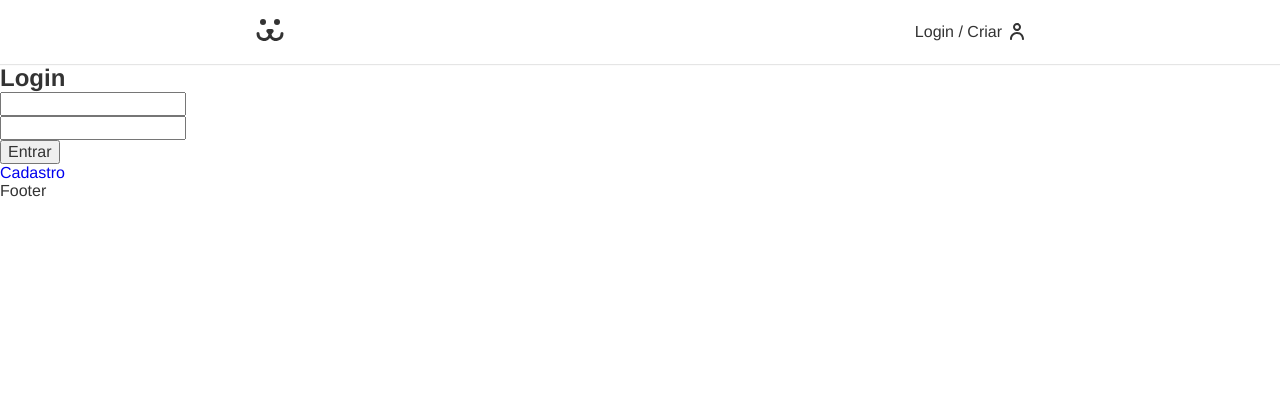
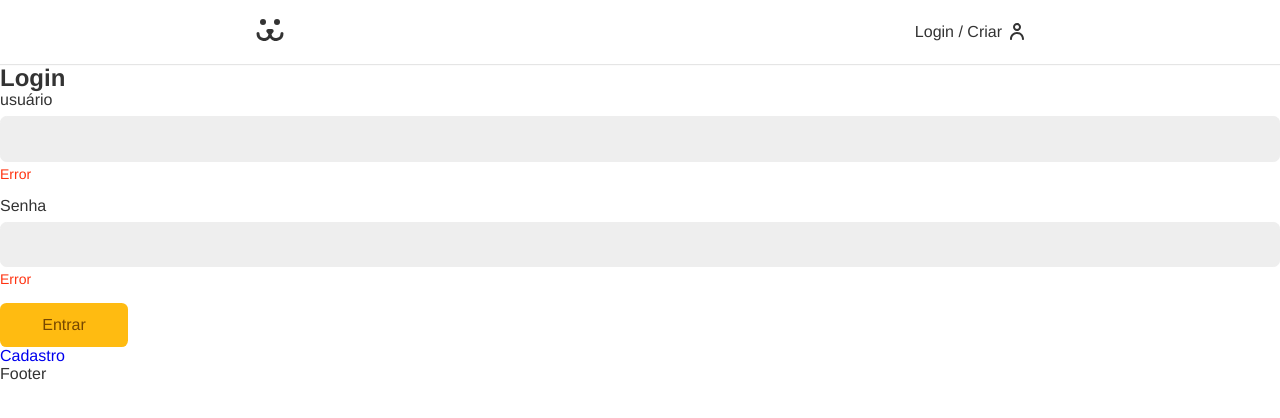
Before and after one commit to PedroPaivaDev/study-origamid-react, a React (Create React App) app: page /login in a window 1280 px wide. Shown: the top 418 px of the page. Built offline with nearby package versions, Linux system fonts and the light colour scheme.

Commit message:
form components and styles

```diff
--- /dev/null
+++ b/src/components/Forms/Button.js
@@ -0,0 +1,10 @@
+import React from 'react';
+import styles from './Button.module.css';
+
+const Button = ({children, ...props}) => {
+  return (
+    <button className={styles.button} {...props}>{children}</button>
+  )
+}
+
+export default Button;
--- /dev/null
+++ b/src/components/Forms/Button.module.css
@@ -0,0 +1,23 @@
+.button {
+    font-size: 1rem;
+    font-family: var(--type-first);
+    cursor: pointer;
+    border: none;
+    border-radius: 0.4rem;
+    background:#fb1;
+    color: #764701;
+    min-width: 8rem;
+    padding: 0.8rem 1.2rem;
+    box-sizing: border-box;
+    transition: 0.2s;
+}
+
+.button:hover, .button:focus {
+    outline: none;
+    box-shadow: 0 0 0 3px #fea, 0 0 0 4px #fb1;
+}
+
+.button:disabled {
+    opacity: 0.5;
+    cursor: wait;
+}
--- /dev/null
+++ b/src/components/Forms/Input.js
@@ -0,0 +1,12 @@
+import React from 'react';
+import styles from './Input.module.css';
+
+const Input = ({label, type, name}) => {
+  return <div className={styles.wrapper}>
+    <label htmlFor={name} className={styles.label}>{label}</label>
+    <input id={name} name={name} className={styles.input} type={type} />
+    <p className={styles.error}>Error</p>
+  </div>
+}
+
+export default Input;
--- /dev/null
+++ b/src/components/Forms/Input.module.css
@@ -0,0 +1,34 @@
+.wrapper {
+    margin-bottom: 1rem;
+}
+
+.input {
+    border: 1px solid #eee;
+    display: block;
+    width: 100%;
+    font-size: 1rem;
+    padding: 0.8rem;
+    border-radius: 0.4rem;
+    background: #eee;
+    transition: 0.2s;
+}
+
+.input:focus, input:hover {
+    outline: none;
+    border-color: #fb1;
+    background: white;
+    box-shadow: 0 0 0 3px #fea
+}
+
+.label {
+    display: block;
+    font-size: 1rem;
+    line-height: 1;
+    padding-bottom: 0.5rem;
+}
+
+.error {
+    color: #f31;
+    font-size: 0.875rem;
+    margin-top: 0.25rem;
+}
--- a/src/components/Login/LoginForm.js
+++ b/src/components/Login/LoginForm.js
@@ -1,6 +1,8 @@
 import React from 'react';
 import { Link } from 'react-router-dom';
 import URL from '../../service/URL';
+import Input from '../Forms/Input';
+import Button from '../Forms/Button';
 
 const LoginForm = () => {
 
@@ -27,19 +29,21 @@
     <section>
       <h1>Login</h1>
       <form action="" onSubmit={handleSubmit}>
-        <input
+        <Input label="usuário"
           type="text"
+          name="username"
           value={username}
           onChange={({target}) => setUsername(target.value)}
         />
         <h1>{username}</h1>
-        <input
-          type="text"
+        <Input label="Senha"
+          type="password"
+          name="password"
           value={password}
           onChange={({target}) => setPassword(target.value)}
         />
         <h1>{password}</h1>
-        <button>Entrar</button>
+        <Button>Entrar</Button>
       </form>
       <Link to="/login/criar">Cadastro</Link>
     </section>
```
